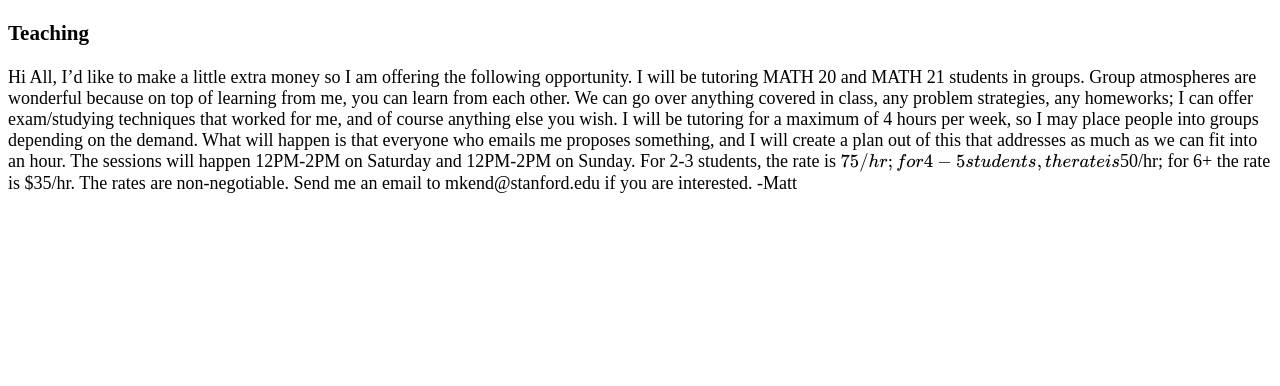
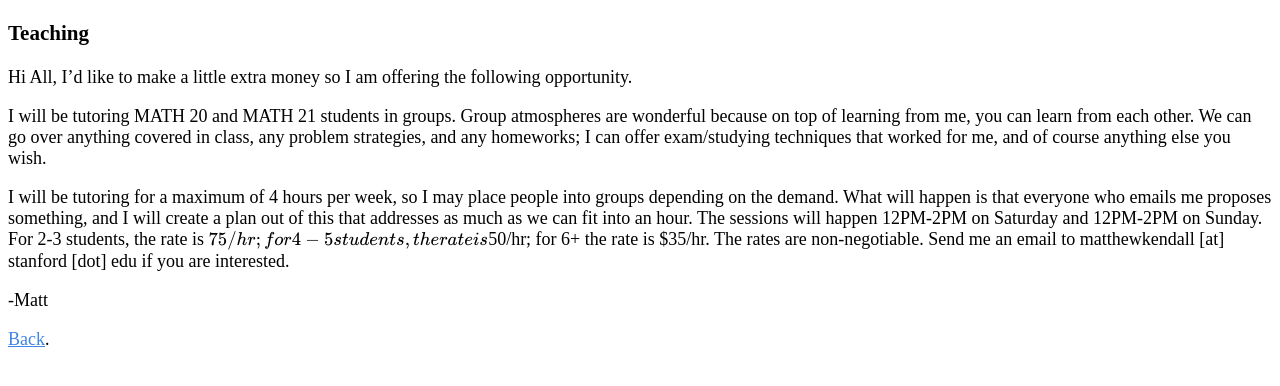
Before and after one commit to matthewkendall/matthewkendall.github.io, a Jekyll site: the page built from tutoring.md, in a window 1280 px wide. Shown: the top 386 px of the page. Built offline with Jekyll 4.4.1, drawn with Linux system fonts in a browser that asks for light colours; our own code applies the rules of GitHub Pages for plain Markdown files; formulas are drawn with MathJax 3.

Commit message:
Update tutoring.md

```diff
--- a/tutoring.md
+++ b/tutoring.md
@@ -1,3 +1,11 @@
 ### Teaching
 
-Hi All, I’d like to make a little extra money so I am offering the following opportunity. I will be tutoring MATH 20 and MATH 21 students in groups. Group atmospheres are wonderful because on top of learning from me, you can learn from each other. We can go over anything covered in class, any problem strategies, any homeworks; I can offer exam/studying techniques that worked for me, and of course anything else you wish. I will be tutoring for a maximum of 4 hours per week, so I may place people into groups depending on the demand. What will happen is that everyone who emails me proposes something, and I will create a plan out of this that addresses as much as we can fit into an hour. The sessions will happen 12PM-2PM on Saturday and 12PM-2PM on Sunday. For 2-3 students, the rate is $75/hr; for 4-5 students, the rate is $50/hr; for 6+ the rate is $35/hr. The rates are non-negotiable. Send me an email to mkend@stanford.edu if you are interested. -Matt
+Hi All, I’d like to make a little extra money so I am offering the following opportunity.
+
+I will be tutoring MATH 20 and MATH 21 students in groups. Group atmospheres are wonderful because on top of learning from me, you can learn from each other. We can go over anything covered in class, any problem strategies, and any homeworks; I can offer exam/studying techniques that worked for me, and of course anything else you wish.
+
+I will be tutoring for a maximum of 4 hours per week, so I may place people into groups depending on the demand. What will happen is that everyone who emails me proposes something, and I will create a plan out of this that addresses as much as we can fit into an hour. The sessions will happen 12PM-2PM on Saturday and 12PM-2PM on Sunday. For 2-3 students, the rate is $75/hr; for 4-5 students, the rate is $50/hr; for 6+ the rate is $35/hr. The rates are non-negotiable. Send me an email to matthewkendall [at] stanford [dot] edu if you are interested.
+
+-Matt
+
+[Back](./index.html).
```
